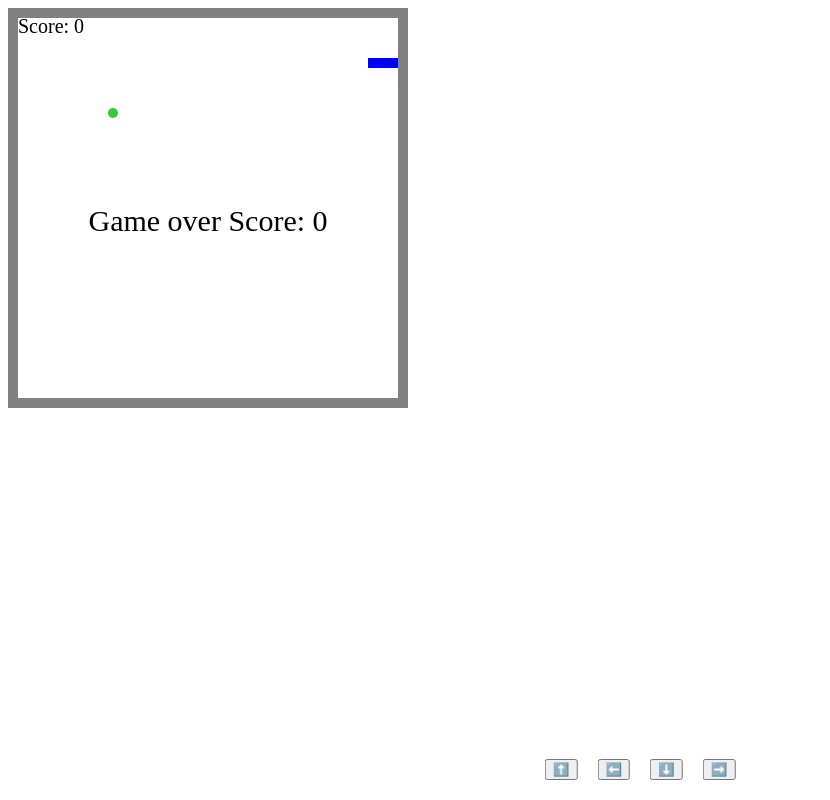
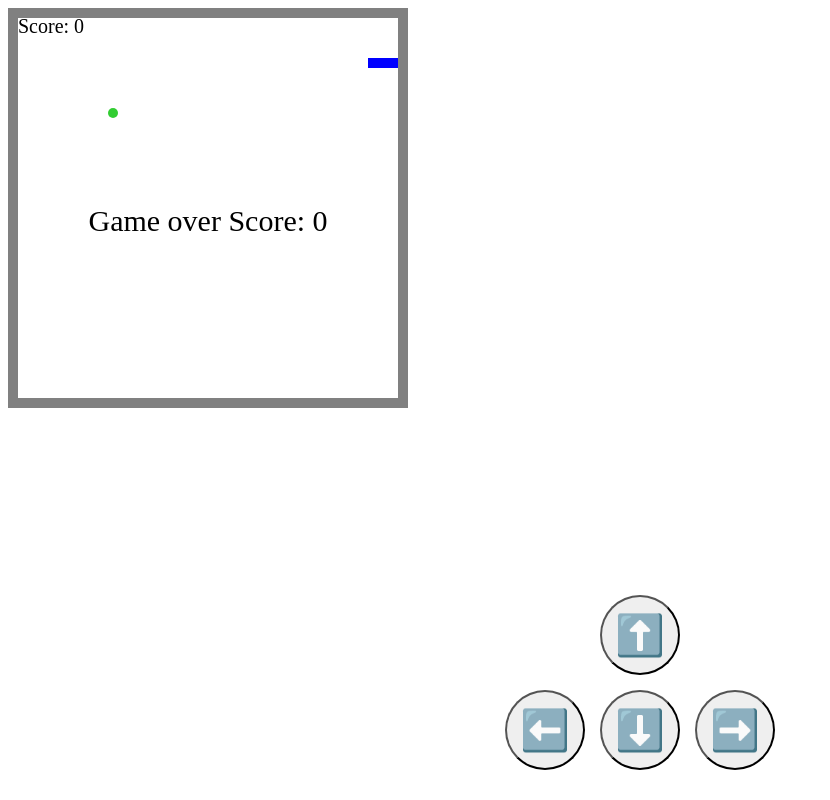
Before and after one commit to Karshyga31/.github.io, a plain HTML site: page index.html in a window 1280 px wide. Shown: the whole page, without its empty margins (0-830 px from the left). Drawn offline with nearby package versions, Linux system fonts and the light colour scheme.

Commit message:
Update index.html

```diff
--- a/index.html
+++ b/index.html
@@ -189,18 +189,50 @@
         </script>
 		<div id="controls" style="
     position: absolute;
-    bottom: 20px;
+    bottom: 30px;
     left: 50%;
     transform: translateX(-50%);
-    display: flex;
-    gap: 20px;
-    font-size: 30px;
+    display: grid;
+    grid-template-columns: 80px 80px 80px;
+    grid-template-rows: 80px 80px;
+    gap: 15px;
+    justify-items: center;
+    align-items: center;
+    user-select: none;
 ">
-    <button onclick="snake.setDirection('up')">⬆️</button>
-    <button onclick="snake.setDirection('left')">⬅️</button>
-    <button onclick="snake.setDirection('down')">⬇️</button>
-    <button onclick="snake.setDirection('right')">➡️</button>
+
+    <div></div>
+    <button onclick="snake.setDirection('up')" style="
+        width: 80px;
+        height: 80px;
+        font-size: 40px;
+        border-radius: 50%;
+    ">⬆️</button>
+    <div></div>
+
+    <button onclick="snake.setDirection('left')" style="
+        width: 80px;
+        height: 80px;
+        font-size: 40px;
+        border-radius: 50%;
+    ">⬅️</button>
+
+    <button onclick="snake.setDirection('down')" style="
+        width: 80px;
+        height: 80px;
+        font-size: 40px;
+        border-radius: 50%;
+    ">⬇️</button>
+
+    <button onclick="snake.setDirection('right')" style="
+        width: 80px;
+        height: 80px;
+        font-size: 40px;
+        border-radius: 50%;
+    ">➡️</button>
+
 </div>
+
 
     </body>
 </html>
```
